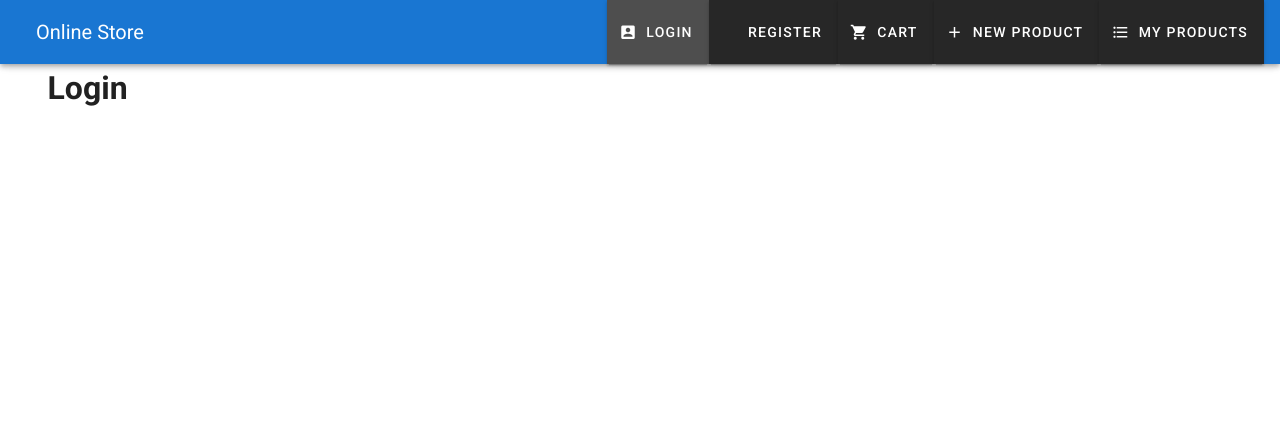
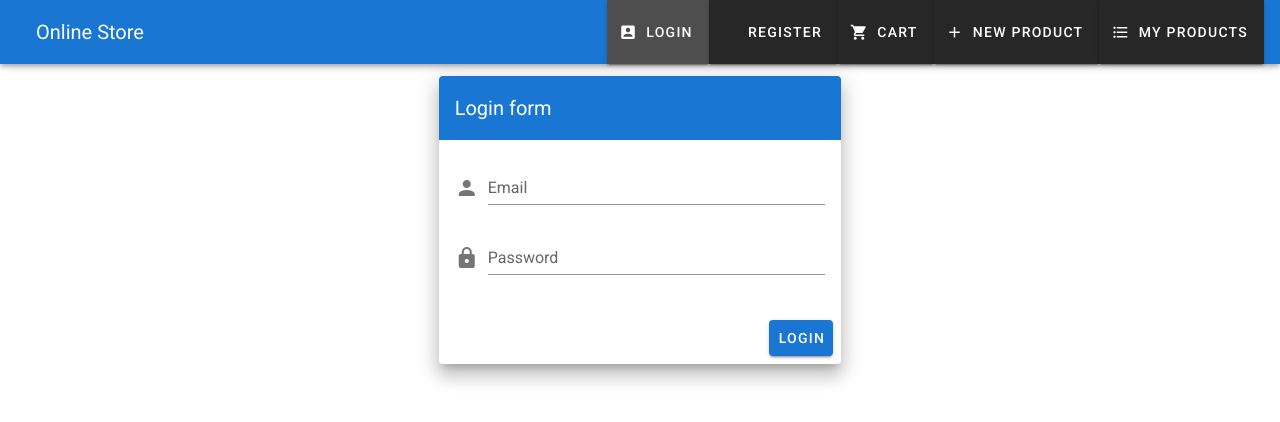
Before and after one commit to vladimirKartyshov/Online-Store, a Vue app: page /login in a window 1280 px wide. Shown: the top 422 px of the page. Built offline with nearby package versions, Linux system fonts and the light colour scheme.

Commit message:
Login page(start)

```diff
--- a/src/components/Auth/Login.vue
+++ b/src/components/Auth/Login.vue
@@ -1,10 +1,25 @@
 <template>
-    <v-container>
-        <v-layout row>
-            <v-flex xs12>
-                <h1>Login</h1>
-            </v-flex>
-        </v-layout>
+
+    <v-container class="fill-height" fluid>
+        <v-row align="center" justify="center">
+            <v-col cols="12" sm="8" md="4">
+                <v-card class="elevation-12">
+                    <v-toolbar color="primary" dark flat>
+                        <v-toolbar-title>Login form</v-toolbar-title>
+                    </v-toolbar>
+                    <v-card-text>
+                        <v-form>
+                            <v-text-field label="Email" name="email" prepend-icon="mdi-account" type="email"></v-text-field>
+                            <v-text-field label="Password" name="password" prepend-icon="mdi-lock" type="password"></v-text-field>
+                        </v-form>
+                    </v-card-text>
+                    <v-card-actions>
+                        <v-spacer></v-spacer>
+                        <v-btn color="primary">Login</v-btn>
+                    </v-card-actions>
+                </v-card>
+            </v-col>
+        </v-row>
     </v-container>
 </template>
 
```
